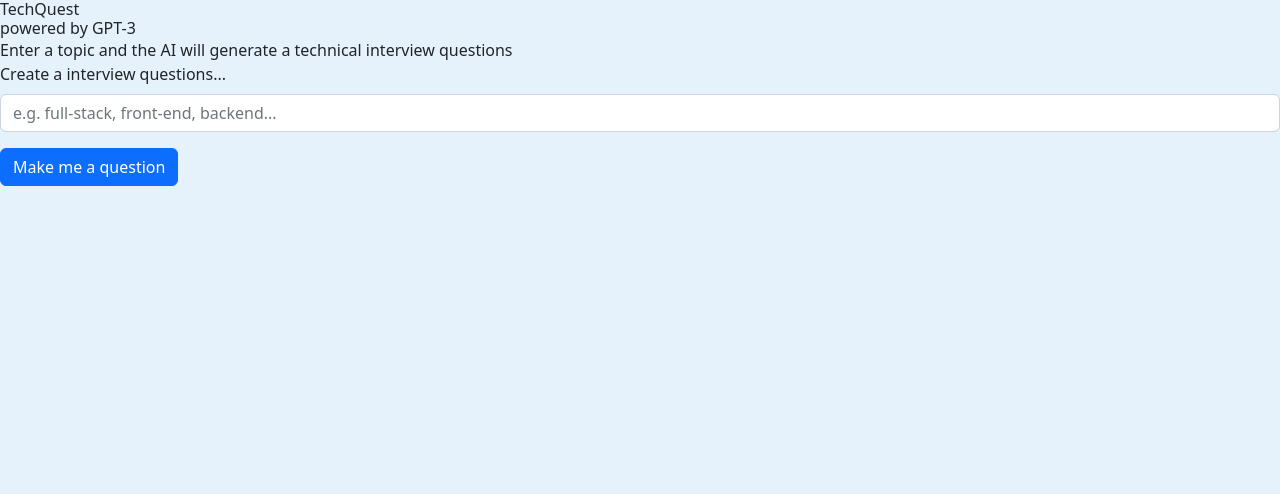
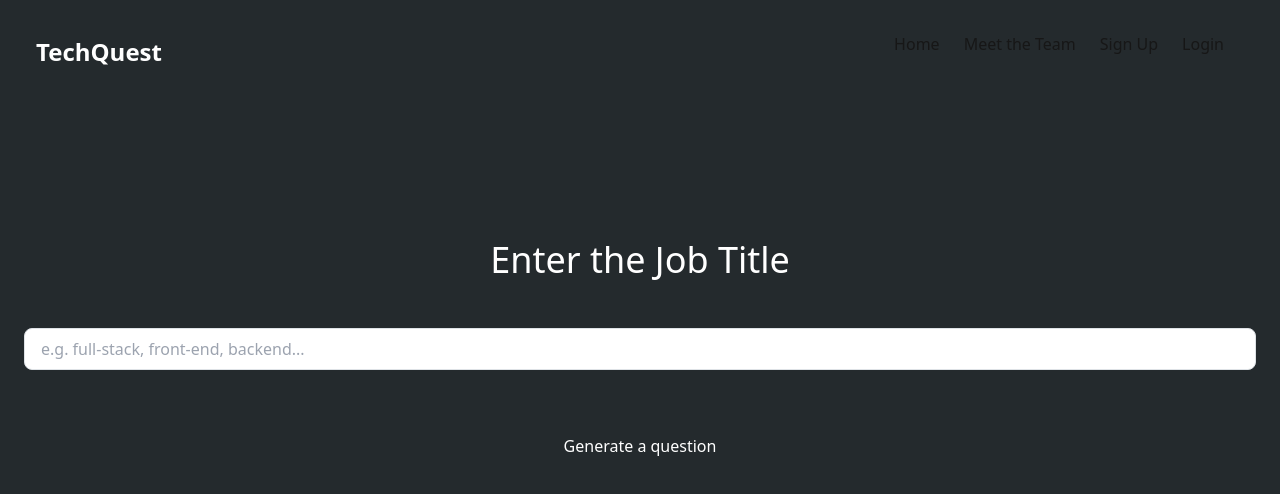
Before and after one commit to LiamBCIT/TechQuest, a Next.js app: page / in a window 1280 px wide. Shown: the top 494 px of the page. Built offline with nearby package versions, Linux system fonts and the light colour scheme.

Commit message:
Adding navbar, main page styling and features

```diff
--- /dev/null
+++ b/components/Navbar.tsx
@@ -0,0 +1,90 @@
+"use client" // this is a client component
+import React from "react"
+import { useState } from "react"
+import { Link } from "react-scroll/modules"
+import { usePathname } from "next/navigation"
+import { IoMdMenu, IoMdClose } from "react-icons/io"
+import Link2 from 'next/link'
+
+interface NavItem {
+  label: string
+  page: string
+}
+
+const NAV_ITEMS: Array<NavItem> = [
+  {
+    label: "Home",
+    page: "home",
+  },
+  {
+    label: "Meet the Team",
+    page: "meettheteam",
+  },
+  {
+    label: "Sign Up",
+    page: "Signup",
+  },
+  {
+    label: "Login",
+    page: "login",
+  },
+]
+
+export default function Navbar() {
+  const pathname = usePathname()
+  const [navbar, setNavbar] = useState(false)
+
+  return (
+    <header className="w-full mx-auto px-4 sm:px-20 fixed top-0 z-50 mb-40">
+      <div className="justify-between md:items-center md:flex">
+        <div>
+          <div className="flex items-center justify-between py-3 md:py-5 md:block">
+            <Link to="home">
+              <div className="container flex items-center space-x-2">
+                <h2 className="text-2xl font-bold text-white-500">TechQuest</h2>
+              </div>
+            </Link>
+            <div className="md:hidden">
+              <button
+                className="p-2 text-gray-700 rounded-md outline-none focus:border-gray-400 focus:border"
+                onClick={() => setNavbar(!navbar)}
+              >
+                {navbar ? <IoMdClose size={30} /> : <IoMdMenu size={30} />}
+              </button>
+            </div>
+          </div>
+        </div>
+
+        <div>
+          <div
+            className={`flex-1 justify-self-center pb-3 mt-8 md:block md:pb-0 md:mt-0 ${
+              navbar ? "block" : "hidden"
+            }`}
+          >
+            <div className="items-center justify-center space-y-8 md:flex md:space-x-6 md:space-y-0 p-8">
+              {NAV_ITEMS.map((item, idx) => {
+                return (
+                  <Link
+                    key={idx}
+                    to={item.page}
+                    className={
+                      "block lg:inline-block text-neutral-900  hover:text-neutral-500 dark:text-neutral-100"
+                    }
+                    activeClass="active"
+                    spy={true}
+                    smooth={true}
+                    offset={-100}
+                    duration={500}
+                    onClick={() => setNavbar(!navbar)}
+                  >
+                    {item.label}
+                  </Link>
+                )
+              })}
+            </div>
+          </div>
+        </div>
+      </div>
+    </header>
+  )
+}
--- a/package.json
+++ b/package.json
@@ -19,9 +19,12 @@
     "react": "18.2.0",
     "react-bootstrap": "^2.7.2",
     "react-dom": "18.2.0",
+    "react-icons": "^4.8.0",
+    "react-scroll": "^1.8.9",
     "typescript": "4.9.5"
   },
   "devDependencies": {
+    "@types/react-scroll": "^1.8.6",
     "@typescript-eslint/eslint-plugin": "^5.54.1",
     "@typescript-eslint/parser": "^5.54.1",
     "autoprefixer": "^10.4.14",
--- a/pages/index.tsx
+++ b/pages/index.tsx
@@ -3,6 +3,7 @@ import Image from "next/image";
 import React from "react";
 import { Form, Button, Spinner } from "react-bootstrap";
 import { FormEvent, useState } from "react";
+import Navbar from "@/components/Navbar"
 
 export default function Home() {
   const [quote, setQuote] = useState("");
@@ -45,32 +46,40 @@ export default function Home() {
         <meta name="viewport" content="width=device-width, initial-scale=1" />
         <link rel="icon" href="/favicon.ico" />
       </Head>
-      <main>
-        <h1>TechQuest</h1>
-        <h2>powered by GPT-3</h2>
-        <div>
-          Enter a topic and the AI will generate a technical interview questions
-        </div>
-        {/* image can go here */}
-        <Form onSubmit={handleSubmit}>
-          <Form.Group className="mb-3" controlId="formBasicEmail">
-            <Form.Label>Create a interview questions...</Form.Label>
-            <Form.Control
+
+      <Navbar />
+
+      <main className="mt-48 py-6 md:py-12 justify-center">
+      <div className="container px-4 mx-auto justify-center text-center">
+        <h1 className="text-3xl md:text-4xl font-medium mb-12">Enter the Job Title</h1>
+        <form onSubmit={handleSubmit}>
+          <div className="mb-4">
+            {/* <label className="block font-medium mb-2" htmlFor="prompt">
+              Create a interview questions...
+            </label> */}
+            <input
+              className="px-3 py-2 w-full border rounded-lg"
+              id="prompt"
               name="prompt"
               type="text"
               placeholder="e.g. full-stack, front-end, backend..."
               maxLength={100}
             />
-          </Form.Group>
-          <Button type="submit" className="mb-3" disabled={quoteLoading}>
-            Make me a question
-          </Button>
-        </Form>
-        {quoteLoading && <Spinner animation="border" />}
-        {quoteLoadingError && (
-          <div>There was an error loading the interview questions</div>
-        )}
-        {quote && <h5>{quote}</h5>}
+          </div>
+          <button
+            type="submit"
+            className="px-4 py-2 text-white rounded-lg disabled:bg-gray-400 disabled:cursor-not-allowed mt-8 border-white"
+            disabled={quoteLoading}
+          >
+            {quoteLoading ? "Loading..." : "Generate a question"}
+          </button>
+        </form>
+          {quoteLoading && <Spinner animation="border" className="mt-8" />}
+          {quoteLoadingError && (
+            <div className="mt-12 border-white">There was an error loading the interview questions</div>
+          )}
+          {quote && <h5 className="mt-8 border-white">{quote}</h5>}
+        </div>
       </main>
     </>
   );
--- a/styles/globals.css
+++ b/styles/globals.css
@@ -1,6 +1,10 @@
 @tailwind base;
 @tailwind components;
 @tailwind utilities;
+
+.btn-primary-border {
+  background-color: #8064A2 !important;
+}
 
 * {
   box-sizing: border-box;
@@ -19,5 +23,6 @@ a {
 }
 
 body {
-  background: #e5f2fc;
+  background: #242A2D;
+  color: #fff;
 }
```
Also changed, not shown: 1 other file (tests, documents, lock files or other folders).
